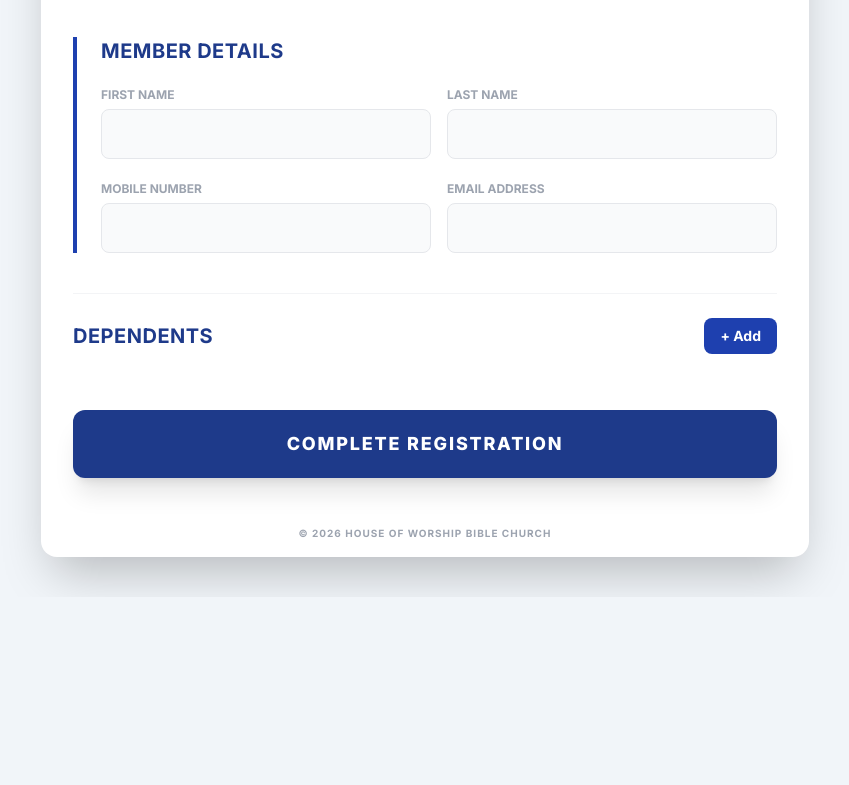
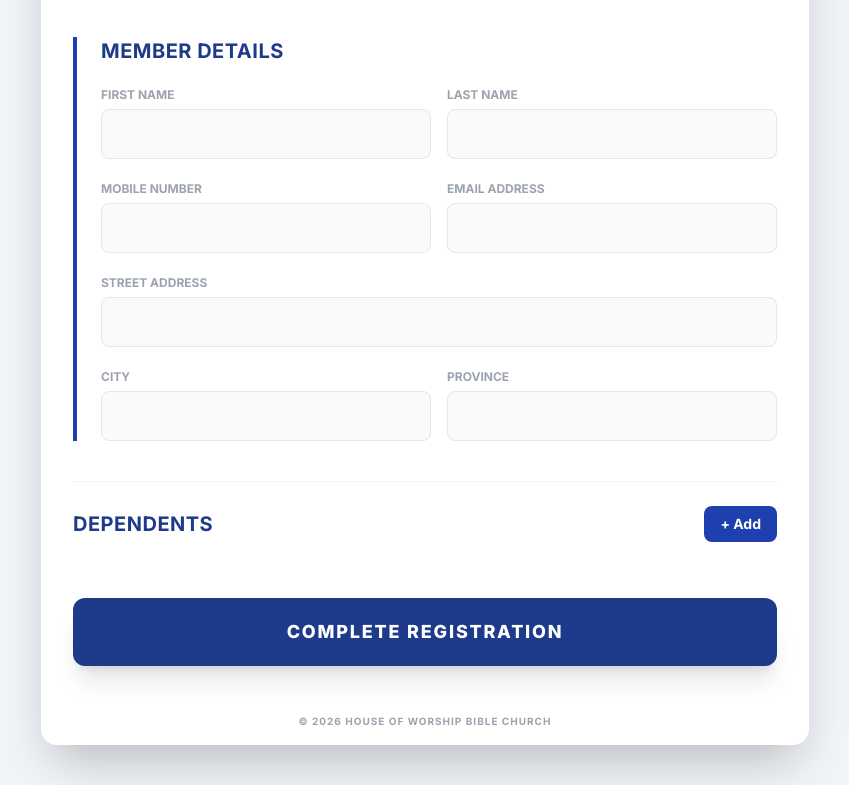
Before and after one commit to ecertifiersa-byte/house-of-worship-v2, a plain HTML site: page index.html in a window 1280 px wide. Shown: the part 686-1471 px from the top of the page, without its empty margins (215-1064 px from the left). Before the commit the page ends 1283 px from the top, so only its background shows below. Drawn offline with nearby package versions, Linux system fonts and the light colour scheme.

Commit message:
Update index.html

```diff
--- a/index.html
+++ b/index.html
@@ -30,7 +30,6 @@
                     <option value="" disabled selected>-- Select Branch --</option>
                     <option value="Main Branch">Main Branch</option>
                     <option value="Tsakane">Tsakane</option>
-
                 </select>
             </div>
 
@@ -64,6 +63,23 @@
                     <div class="space-y-1">
                         <label class="text-xs font-bold text-gray-400 uppercase">Email Address</label>
                         <input type="email" name="email" class="w-full p-3 bg-gray-50 border border-gray-200 rounded-lg outline-none">
+                    </div>
+                </div>
+
+                <div class="space-y-4 mt-4">
+                    <div class="space-y-1">
+                        <label class="text-xs font-bold text-gray-400 uppercase">Street Address</label>
+                        <input type="text" name="address" required class="w-full p-3 bg-gray-50 border border-gray-200 rounded-lg outline-none">
+                    </div>
+                    <div class="grid grid-cols-2 gap-4">
+                        <div class="space-y-1">
+                            <label class="text-xs font-bold text-gray-400 uppercase">City</label>
+                            <input type="text" name="city" required class="w-full p-3 bg-gray-50 border border-gray-200 rounded-lg outline-none">
+                        </div>
+                        <div class="space-y-1">
+                            <label class="text-xs font-bold text-gray-400 uppercase">Province</label>
+                            <input type="text" name="province" required class="w-full p-3 bg-gray-50 border border-gray-200 rounded-lg outline-none">
+                        </div>
                     </div>
                 </div>
             </section>
@@ -132,10 +148,12 @@
                 branch: formData.get('branch'),
                 phone: formData.get('phone'),
                 email: formData.get('email'),
+                address: formData.get('address'),
+                city: formData.get('city'),
+                province: formData.get('province'),
                 dependents: []
             };
 
-            // Process Dependents
             const dNames = formData.getAll('depFirstName[]');
             const dLasts = formData.getAll('depLastName[]');
             const dDobs = formData.getAll('depDob[]');
@@ -143,7 +161,6 @@
                 if(name) data.dependents.push({ firstName: name, lastName: dLasts[i], dob: dDobs[i] });
             });
 
-            // Handle Photo
             const photoFile = document.getElementById('memberPhoto').files[0];
             const reader = new FileReader();
             reader.readAsDataURL(photoFile);
```
